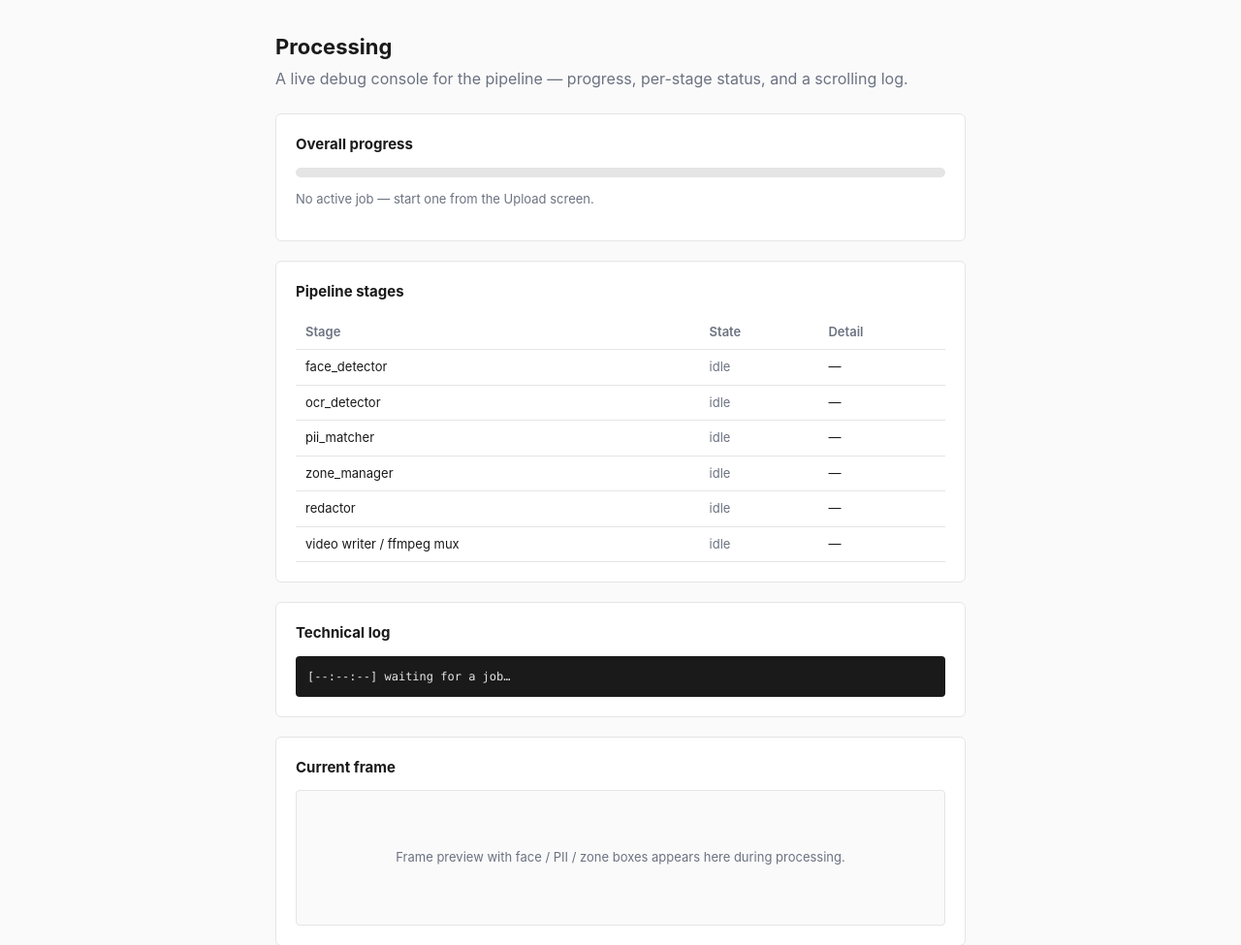
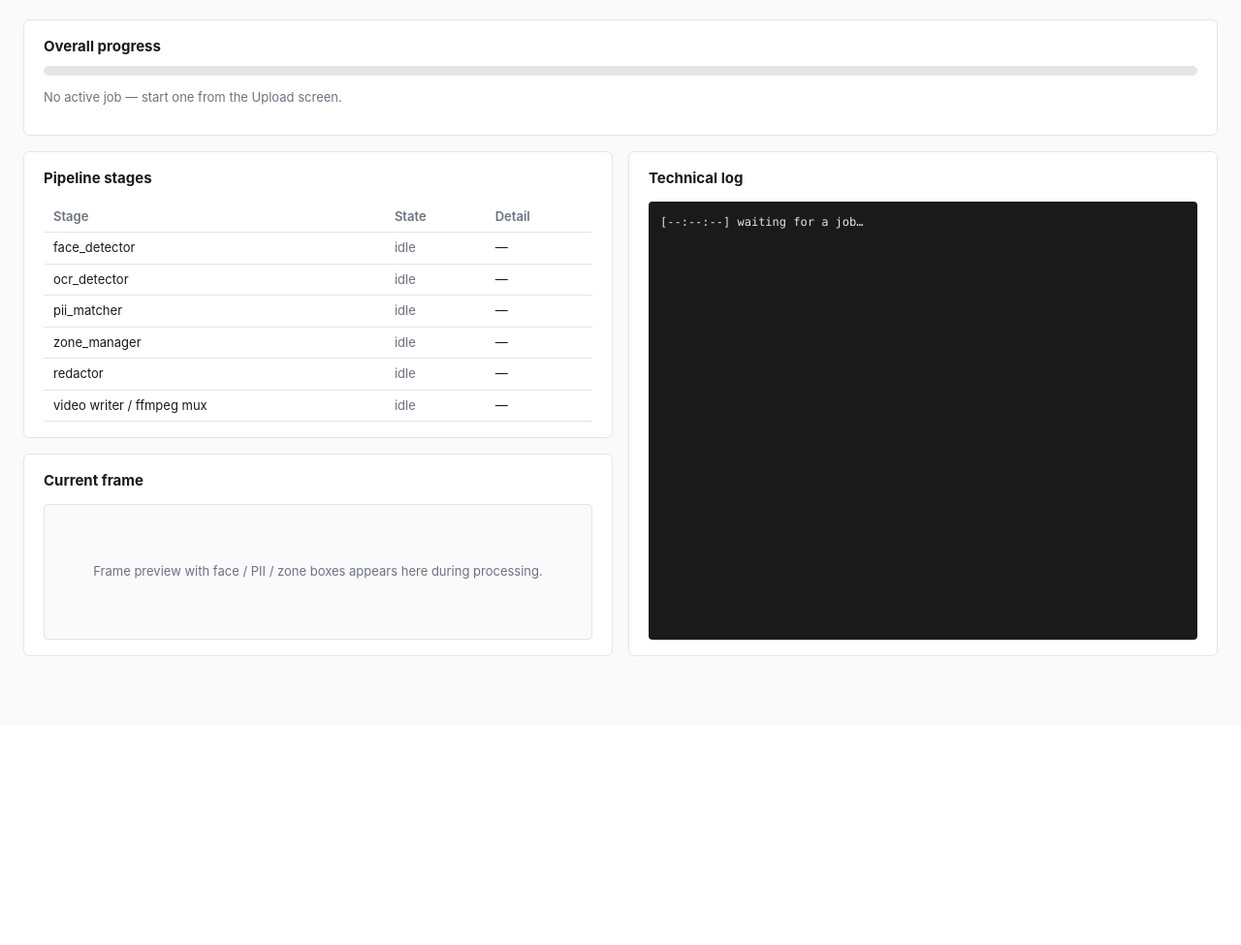
Before and after one commit to aditya-21a/pixelVeil, a Flask app: page /processing in a window 1280 px wide. Shown: the part 52-1027 px from the top of the page at 97% size. After the commit the page ends 729 px from the top, so only its background shows below. Run offline with Flask 3, Linux system fonts and the light colour scheme.

```diff
--- a/tools/webtest/job.py
+++ b/tools/webtest/job.py
@@ -199,6 +199,7 @@ class ProcessingJob:
         self.failed_method = None  # label of the pass that errored, if any
         self.error = None         # controlled error message, on failure
         self.log = []             # list of technical log line strings
+        self._last_log_time = 0.0  # timestamp of the last logged frame progress entry
 
         # Latest diagnostic preview only — never a growing buffer of frames.
         self._preview_jpeg = None      # bytes of the most recent preview image
@@ -271,6 +272,7 @@ class ProcessingJob:
             self.total = 0
             self.faces = 0
             self.pii = 0
+            self._last_log_time = 0.0
         method = p["inpaint_method"]
         if self._num_passes > 1:
             self._append_log(
@@ -341,16 +343,21 @@ class ProcessingJob:
 
     def _on_progress(self, event):
         """Pipeline progress_callback: one call per processed frame."""
+        now = _clock()
         with self._lock:
             self.frame = event.get("frame", self.frame)
             self.total = event.get("total", self.total)
             self.faces += event.get("faces", 0)
             self.pii += event.get("pii", 0)
-            self.elapsed = _clock() - self._started_at
-        # Log at a readable cadence, not every single frame, plus the first frame.
-        frame = event.get("frame", 0)
-        total = event.get("total", 0)
-        if frame == 1 or frame % 30 == 0 or (total and frame == total):
+            self.elapsed = now - self._started_at
+            should_log = False
+            frame = event.get("frame", 0)
+            total = event.get("total", 0)
+            if frame == 1 or (total and frame == total) or (now - self._last_log_time >= 1.0):
+                self._last_log_time = now
+                should_log = True
+
+        if should_log:
             # Prefix the method on a comparison job so the log makes the two
             # sequential passes legible ("telea frame 30/60", "ns frame 30/60").
             prefix = ("%s " % self._current_pass_label) if self._num_passes > 1 else ""
--- a/tools/webtest/server.py
+++ b/tools/webtest/server.py
@@ -184,7 +184,8 @@ def results():
 
     # From here the job completed successfully. blur and fake_data differ in how
     # many outputs exist and how they're presented, so branch on mode.
-    if st.get("mode") == "fake_data":
+    job_mode = getattr(job, "mode", st.get("mode"))
+    if job_mode == "fake_data":
         return _results_fake_data(uid, st, job)
     return _results_blur(uid, st, job)
 
@@ -193,7 +194,8 @@ def _results_blur(uid, st, job):
     """Render Results for a completed single-output (blur) job."""
     # Guard: job completed but output file missing (unlikely — ProcessingJob
     # writes it before marking complete, but filesystem issues could delete it)
-    if not os.path.exists(st.get("output_path", "")):
+    output_path = st.get("output_path") or getattr(job, "output_path", None)
+    if not output_path or not os.path.exists(output_path):
         return render_template("results.html", active="results",
                                error="Output video file is missing (deleted or moved).")
 
@@ -202,7 +204,7 @@ def _results_blur(uid, st, job):
                            mode="blur",
                            uid=uid,
                            original_filename=os.path.basename(st["video_path"]),
-                           output_filename=os.path.basename(st["output_path"]),
+                           output_filename=os.path.basename(output_path),
                            summary=summary)
 
 
@@ -215,7 +217,7 @@ def _results_fake_data(uid, st, job):
     would be misleading; any unexpected per-method count difference is surfaced
     via `summary_discrepancy` rather than hidden.
     """
-    output_paths = st.get("output_paths") or {}
+    output_paths = st.get("output_paths") or getattr(job, "output_paths", {}) or {}
     # Guard: a completed comparison must have both method outputs on disk.
     missing = [m for m in COMPARE_METHODS
                if not os.path.exists(output_paths.get(m, ""))]
@@ -230,8 +232,8 @@ def _results_fake_data(uid, st, job):
         mode="fake_data",
         uid=uid,
         original_filename=os.path.basename(st["video_path"]),
-        telea_filename=os.path.basename(output_paths["telea"]),
-        ns_filename=os.path.basename(output_paths["ns"]),
+        telea_filename=os.path.basename(output_paths.get("telea", "")),
+        ns_filename=os.path.basename(output_paths.get("ns", "")),
         summary=job.summary or {},
         summary_discrepancy=job.summary_discrepancy)
 
@@ -548,7 +550,7 @@ def video_processed(uid):
     """Serve the processed/redacted output video for before/after playback.
 
     Requires a completed job with an existing output file. The path is taken
-    from server-controlled _STATE, not from the client.
+    from server-controlled _STATE or job, not from the client.
     """
     st = _STATE.get(uid)
     job = st.get("job") if st else None
@@ -556,7 +558,7 @@ def video_processed(uid):
         return _err(404, "No processing job for this upload.")
     if job.status != "complete":
         return _err(409, "Processed video is not ready yet.")
-    path = st.get("output_path")
+    path = st.get("output_path") or getattr(job, "output_path", None)
     if not path or not os.path.exists(path):
         return _err(404, "Processed video file is missing.")
     return send_file(path, mimetype="video/mp4", conditional=True)
@@ -566,8 +568,8 @@ def video_processed(uid):
 def download_output(uid):
     """Download the final processed video, preserving its actual filename.
 
-    Serves the existing completed output file from server-controlled _STATE
-    (never a client path) as an attachment with the real output filename.
+    Serves the existing completed output file from server-controlled _STATE or
+    job (never a client path) as an attachment with the real output filename.
     """
     st = _STATE.get(uid)
     job = st.get("job") if st else None
@@ -575,7 +577,7 @@ def download_output(uid):
         return _err(404, "No processing job for this upload.")
     if job.status != "complete":
         return _err(409, "Output is not ready to download yet.")
-    path = st.get("output_path")
+    path = st.get("output_path") or getattr(job, "output_path", None)
     if not path or not os.path.exists(path):
         return _err(404, "Output video file is missing.")
     return send_file(path, mimetype="video/mp4", as_attachment=True,
@@ -599,9 +601,9 @@ def _serve_fake_output(uid, method, as_attachment):
         return _err(404, "Unknown comparison method.")
     if job.status != "complete":
         return _err(409, "Processed video is not ready yet.")
-    # output_paths is only set for fake_data comparison jobs — a blur job (single
-    # output_path) has no per-method files, so these routes 404 for it.
-    output_paths = st.get("output_paths") or {}
+    if getattr(job, "mode", st.get("mode")) != "fake_data":
+        return _err(404, "Job was not run in comparison mode.")
+    output_paths = st.get("output_paths") or getattr(job, "output_paths", {}) or {}
     path = output_paths.get(method)
     if not path or not os.path.exists(path):
         return _err(404, "Processed video file is missing for method %r." % method)
@@ -650,7 +652,9 @@ def download_both(uid):
         return _err(404, "No processing job for this upload.")
     if job.status != "complete":
         return _err(409, "Output is not ready to download yet.")
-    output_paths = st.get("output_paths") or {}
+    if getattr(job, "mode", st.get("mode")) != "fake_data":
+        return _err(404, "Job was not run in comparison mode.")
+    output_paths = st.get("output_paths") or getattr(job, "output_paths", {}) or {}
     paths = [output_paths.get(m) for m in COMPARE_METHODS]
     if any(not p or not os.path.exists(p) for p in paths):
         return _err(404, "One or both output video files are missing.")
--- a/tools/webtest/static/css/style.css
+++ b/tools/webtest/static/css/style.css
@@ -132,7 +132,49 @@ h2 { font-size: 15px; margin: 0 0 12px; }
 .field { display: block; margin: 6px 0; }
 .field input[type="number"] { width: 72px; }
 
+.screen.screen-wide {
+  max-width: 1400px;
+  padding: 20px 24px 32px;
+}
+
 /* --- processing screen --- */
+.processing-dashboard {
+  display: flex;
+  flex-direction: column;
+  gap: 16px;
+}
+.processing-dashboard .card {
+  margin-bottom: 0;
+}
+
+.progress-card {
+  padding: 16px 20px;
+}
+.progress-header {
+  display: flex;
+  justify-content: space-between;
+  align-items: center;
+  flex-wrap: wrap;
+  gap: 12px;
+  margin-bottom: 8px;
+}
+.progress-header h2 {
+  margin: 0;
+}
+
+.processing-done-banner:not([hidden]) {
+  margin: 0;
+  display: inline-flex;
+  align-items: center;
+  gap: 10px;
+  font-size: 13px;
+  font-weight: 500;
+  color: #15803D;
+}
+.processing-done-banner.error-msg:not([hidden]) {
+  color: #B91C1C;
+}
+
 .progress {
   height: 10px;
   background: var(--border);
@@ -142,13 +184,41 @@ h2 { font-size: 15px; margin: 0 0 12px; }
 }
 .progress-fill { height: 100%; background: var(--accent); }
 
+.dashboard-grid {
+  display: grid;
+  grid-template-columns: 1fr 1fr;
+  gap: 16px;
+  align-items: stretch;
+}
+@media (max-width: 900px) {
+  .dashboard-grid {
+    grid-template-columns: 1fr;
+  }
+}
+
+.dashboard-col {
+  display: flex;
+  flex-direction: column;
+  gap: 16px;
+}
+
+.stages-card, .preview-card {
+  padding: 16px 20px;
+}
 .stages { width: 100%; border-collapse: collapse; font-size: 13px; }
-.stages th, .stages td { text-align: left; padding: 8px 10px; border-bottom: 1px solid var(--border); }
+.stages th, .stages td { text-align: left; padding: 6px 10px; border-bottom: 1px solid var(--border); }
 .stages th { color: var(--muted); font-weight: 600; }
 .state.idle, .state.pending { color: var(--muted); }
 .state.running { color: var(--accent); font-weight: 600; }
 .state.complete { color: #15803D; font-weight: 600; }
 .state.error { color: #B91C1C; font-weight: 600; }
+
+.log-card {
+  padding: 16px 20px;
+  display: flex;
+  flex-direction: column;
+  height: 100%;
+}
 
 .log {
   font-family: Consolas, "Courier New", monospace;  /* design.md 2.2: mono log only */
@@ -158,7 +228,9 @@ h2 { font-size: 15px; margin: 0 0 12px; }
   padding: 12px;
   border-radius: 4px;
   overflow-x: auto;
-  max-height: 260px;
+  flex: 1;
+  min-height: 380px;
+  max-height: calc(100vh - 250px);
   overflow-y: auto;
   white-space: pre-wrap;
   margin: 0;
--- a/tools/webtest/templates/base.html
+++ b/tools/webtest/templates/base.html
@@ -22,7 +22,7 @@
     <span class="harness-note">local test harness</span>
   </header>
 
-  <main class="screen">
+  <main class="screen {{ 'screen-wide' if active == 'processing' }}">
     {% block content %}{% endblock %}
   </main>
 
--- a/tools/webtest/templates/processing.html
+++ b/tools/webtest/templates/processing.html
@@ -9,18 +9,20 @@
      see static/js/app.js. Detection boxes are diagnostic overlays only; they
      are never drawn onto the redacted output video. `data-job-id` is set by the
      Upload redirect. -->
-<div id="processingRoot" data-job-id="{{ job_id }}">
-  <h1>Processing</h1>
-  <p class="lede">A live debug console for the pipeline — progress, per-stage
-    status, and a scrolling log.</p>
+<div id="processingRoot" class="processing-dashboard" data-job-id="{{ job_id }}">
 
-  <section class="card">
+  <section class="card progress-card">
+    <div class="progress-header">
       <h2>Overall progress</h2>
+      <p id="processingDone" class="processing-done-banner" hidden></p>
+    </div>
     <div class="progress"><div id="progressFill" class="progress-fill" style="width: 0%"></div></div>
     <p id="progressText" class="muted">Frame 0 of 0 · elapsed 0.0s · idle</p>
   </section>
 
-  <section class="card">
+  <div class="dashboard-grid">
+    <div class="dashboard-col left-col">
+      <section class="card stages-card">
         <h2>Pipeline stages</h2>
         <table class="stages">
           <thead><tr><th>Stage</th><th>State</th><th>Detail</th></tr></thead>
@@ -35,12 +37,7 @@
         </table>
       </section>
 
-  <section class="card">
-    <h2>Technical log</h2>
-    <pre id="logPanel" class="log">[--:--:--] waiting for a job…</pre>
-  </section>
-
-  <section class="card">
+      <section class="card preview-card">
         <h2>Current frame</h2>
         <div id="previewContainer">
           <img id="previewImage" style="max-width: 100%; display: none;" alt="Current frame preview">
@@ -49,10 +46,15 @@
           </div>
         </div>
       </section>
+    </div>
 
-  <!-- On completion, app.js reveals a single "View results" action here,
-       linked to /results?job=<uid> for THIS job. No static fallback button
-       below it — a second one duplicated the action and dropped the job id. -->
-  <p id="processingDone" class="muted" hidden></p>
+    <div class="dashboard-col right-col">
+      <section class="card log-card">
+        <h2>Technical log</h2>
+        <pre id="logPanel" class="log">[--:--:--] waiting for a job…</pre>
+      </section>
+    </div>
+  </div>
+
 </div>
 {% endblock %}
```
Also changed, not shown: docs/current-state.md (+1 -1 lines), docs/development-log.md (+11 -1 lines), docs/tasks.md (+2 -1 lines), tests/test_webtest_dual_output.py (+11 -0 lines). Lines whose indentation alone changed are shown as unchanged.
